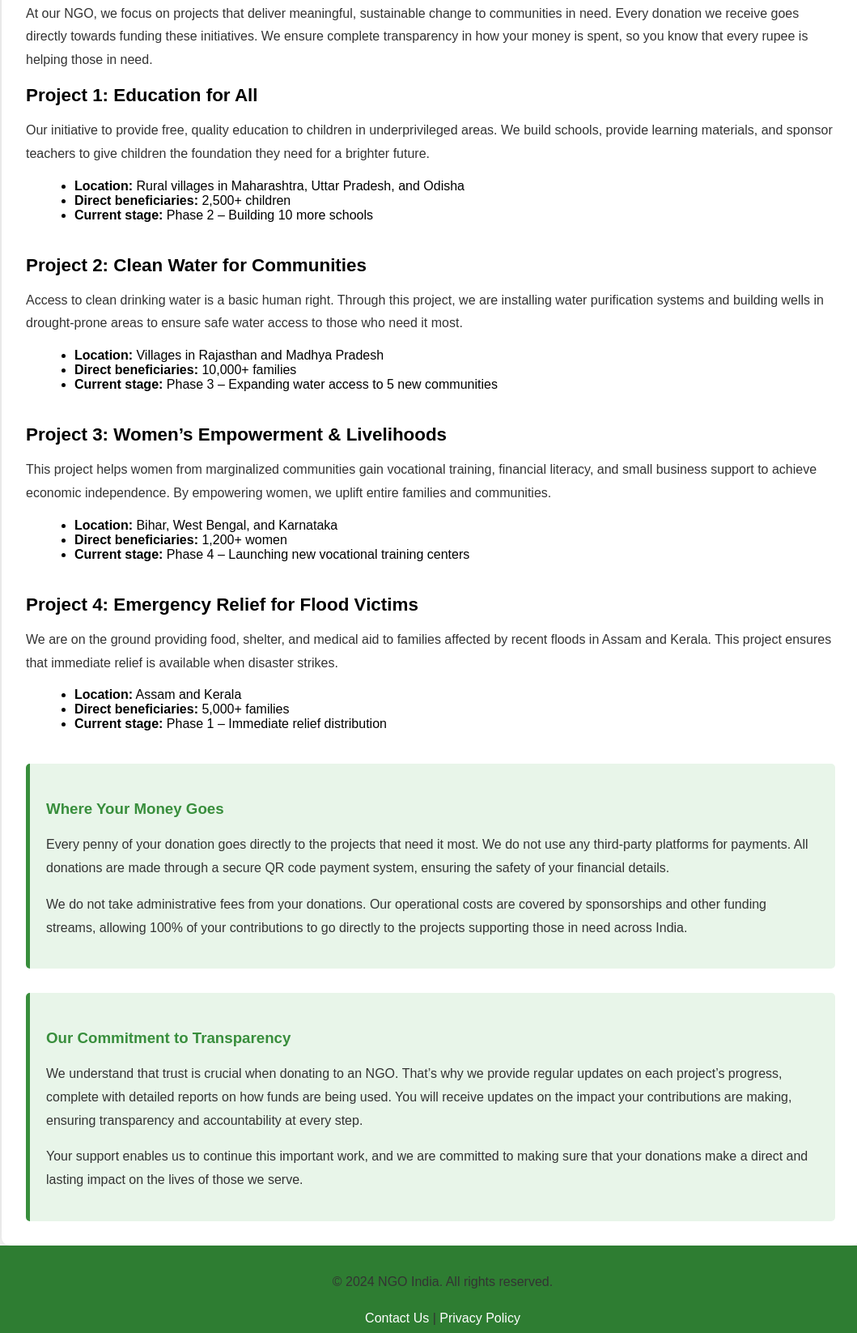
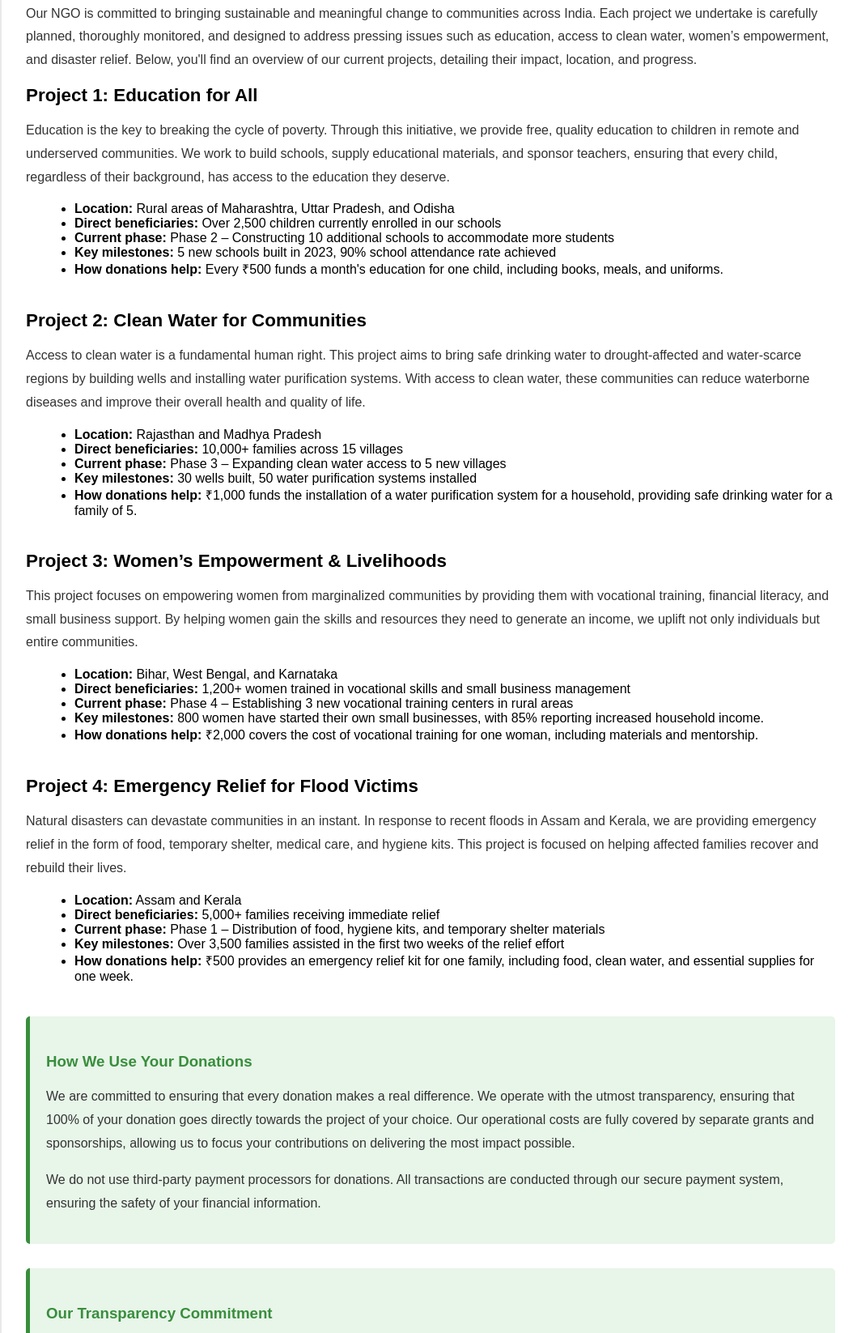
Before and after one commit to DakshHande/ngo-help, a plain HTML site: page projects.html in a window 1280 px wide. Shown: the part 215-1861 px from the top of the page at 81% size, without its empty margins (108-1167 px from the left). Drawn offline with Linux system fonts and the light colour scheme.

Commit message:
Update projects.html

```diff
--- a/projects.html
+++ b/projects.html
@@ -84,58 +84,66 @@
 
 <div class="content">
     <h2>Making a Direct Impact in India</h2>
-    <p>At our NGO, we focus on projects that deliver meaningful, sustainable change to communities in need. Every donation we receive goes directly towards funding these initiatives. We ensure complete transparency in how your money is spent, so you know that every rupee is helping those in need.</p>
+    <p>Our NGO is committed to bringing sustainable and meaningful change to communities across India. Each project we undertake is carefully planned, thoroughly monitored, and designed to address pressing issues such as education, access to clean water, women’s empowerment, and disaster relief. Below, you'll find an overview of our current projects, detailing their impact, location, and progress.</p>
 
     <div class="project">
         <div class="project-title">Project 1: Education for All</div>
-        <p class="project-description">Our initiative to provide free, quality education to children in underprivileged areas. We build schools, provide learning materials, and sponsor teachers to give children the foundation they need for a brighter future.</p>
+        <p class="project-description">Education is the key to breaking the cycle of poverty. Through this initiative, we provide free, quality education to children in remote and underserved communities. We work to build schools, supply educational materials, and sponsor teachers, ensuring that every child, regardless of their background, has access to the education they deserve.</p>
         <ul>
-            <li><strong>Location:</strong> Rural villages in Maharashtra, Uttar Pradesh, and Odisha</li>
-            <li><strong>Direct beneficiaries:</strong> 2,500+ children</li>
-            <li><strong>Current stage:</strong> Phase 2 – Building 10 more schools</li>
+            <li><strong>Location:</strong> Rural areas of Maharashtra, Uttar Pradesh, and Odisha</li>
+            <li><strong>Direct beneficiaries:</strong> Over 2,500 children currently enrolled in our schools</li>
+            <li><strong>Current phase:</strong> Phase 2 – Constructing 10 additional schools to accommodate more students</li>
+            <li><strong>Key milestones:</strong> 5 new schools built in 2023, 90% school attendance rate achieved</li>
+            <li><strong>How donations help:</strong> Every ₹500 funds a month's education for one child, including books, meals, and uniforms.</li>
         </ul>
     </div>
 
     <div class="project">
         <div class="project-title">Project 2: Clean Water for Communities</div>
-        <p class="project-description">Access to clean drinking water is a basic human right. Through this project, we are installing water purification systems and building wells in drought-prone areas to ensure safe water access to those who need it most.</p>
+        <p class="project-description">Access to clean water is a fundamental human right. This project aims to bring safe drinking water to drought-affected and water-scarce regions by building wells and installing water purification systems. With access to clean water, these communities can reduce waterborne diseases and improve their overall health and quality of life.</p>
         <ul>
-            <li><strong>Location:</strong> Villages in Rajasthan and Madhya Pradesh</li>
-            <li><strong>Direct beneficiaries:</strong> 10,000+ families</li>
-            <li><strong>Current stage:</strong> Phase 3 – Expanding water access to 5 new communities</li>
+            <li><strong>Location:</strong> Rajasthan and Madhya Pradesh</li>
+            <li><strong>Direct beneficiaries:</strong> 10,000+ families across 15 villages</li>
+            <li><strong>Current phase:</strong> Phase 3 – Expanding clean water access to 5 new villages</li>
+            <li><strong>Key milestones:</strong> 30 wells built, 50 water purification systems installed</li>
+            <li><strong>How donations help:</strong> ₹1,000 funds the installation of a water purification system for a household, providing safe drinking water for a family of 5.</li>
         </ul>
     </div>
 
     <div class="project">
         <div class="project-title">Project 3: Women’s Empowerment & Livelihoods</div>
-        <p class="project-description">This project helps women from marginalized communities gain vocational training, financial literacy, and small business support to achieve economic independence. By empowering women, we uplift entire families and communities.</p>
+        <p class="project-description">This project focuses on empowering women from marginalized communities by providing them with vocational training, financial literacy, and small business support. By helping women gain the skills and resources they need to generate an income, we uplift not only individuals but entire communities.</p>
         <ul>
             <li><strong>Location:</strong> Bihar, West Bengal, and Karnataka</li>
-            <li><strong>Direct beneficiaries:</strong> 1,200+ women</li>
-            <li><strong>Current stage:</strong> Phase 4 – Launching new vocational training centers</li>
+            <li><strong>Direct beneficiaries:</strong> 1,200+ women trained in vocational skills and small business management</li>
+            <li><strong>Current phase:</strong> Phase 4 – Establishing 3 new vocational training centers in rural areas</li>
+            <li><strong>Key milestones:</strong> 800 women have started their own small businesses, with 85% reporting increased household income.</li>
+            <li><strong>How donations help:</strong> ₹2,000 covers the cost of vocational training for one woman, including materials and mentorship.</li>
         </ul>
     </div>
 
     <div class="project">
         <div class="project-title">Project 4: Emergency Relief for Flood Victims</div>
-        <p class="project-description">We are on the ground providing food, shelter, and medical aid to families affected by recent floods in Assam and Kerala. This project ensures that immediate relief is available when disaster strikes.</p>
+        <p class="project-description">Natural disasters can devastate communities in an instant. In response to recent floods in Assam and Kerala, we are providing emergency relief in the form of food, temporary shelter, medical care, and hygiene kits. This project is focused on helping affected families recover and rebuild their lives.</p>
         <ul>
             <li><strong>Location:</strong> Assam and Kerala</li>
-            <li><strong>Direct beneficiaries:</strong> 5,000+ families</li>
-            <li><strong>Current stage:</strong> Phase 1 – Immediate relief distribution</li>
+            <li><strong>Direct beneficiaries:</strong> 5,000+ families receiving immediate relief</li>
+            <li><strong>Current phase:</strong> Phase 1 – Distribution of food, hygiene kits, and temporary shelter materials</li>
+            <li><strong>Key milestones:</strong> Over 3,500 families assisted in the first two weeks of the relief effort</li>
+            <li><strong>How donations help:</strong> ₹500 provides an emergency relief kit for one family, including food, clean water, and essential supplies for one week.</li>
         </ul>
     </div>
 
     <div class="trust-section">
-        <h3>Where Your Money Goes</h3>
-        <p>Every penny of your donation goes directly to the projects that need it most. We do not use any third-party platforms for payments. All donations are made through a secure QR code payment system, ensuring the safety of your financial details.</p>
-        <p>We do not take administrative fees from your donations. Our operational costs are covered by sponsorships and other funding streams, allowing 100% of your contributions to go directly to the projects supporting those in need across India.</p>
+        <h3>How We Use Your Donations</h3>
+        <p>We are committed to ensuring that every donation makes a real difference. We operate with the utmost transparency, ensuring that 100% of your donation goes directly towards the project of your choice. Our operational costs are fully covered by separate grants and sponsorships, allowing us to focus your contributions on delivering the most impact possible.</p>
+        <p>We do not use third-party payment processors for donations. All transactions are conducted through our secure payment system, ensuring the safety of your financial information.</p>
     </div>
 
     <div class="trust-section">
-        <h3>Our Commitment to Transparency</h3>
-        <p>We understand that trust is crucial when donating to an NGO. That’s why we provide regular updates on each project’s progress, complete with detailed reports on how funds are being used. You will receive updates on the impact your contributions are making, ensuring transparency and accountability at every step.</p>
-        <p>Your support enables us to continue this important work, and we are committed to making sure that your donations make a direct and lasting impact on the lives of those we serve.</p>
+        <h3>Our Transparency Commitment</h3>
+        <p>Transparency is at the heart of everything we do. We provide regular, detailed updates on the progress of each project, ensuring that you are always informed about how your donations are being used. Every project update includes photos, milestones, and detailed reports on fund allocation, so you can see firsthand the positive impact your support is creating.</p>
+        <p>If you ever have questions about how your contributions are used, we welcome your inquiries and are happy to provide additional information and documentation upon request. Your trust is our top priority, and we are fully committed to maintaining transparency and accountability at every stage.</p>
     </div>
 
 </div>
```
